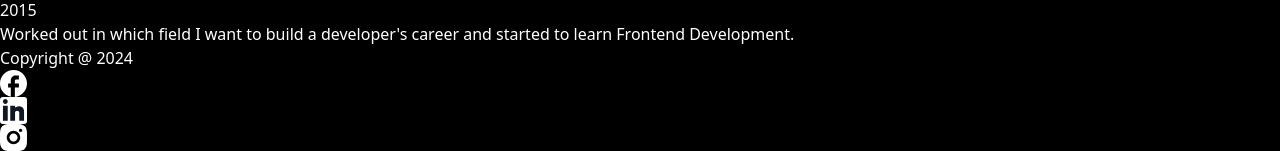
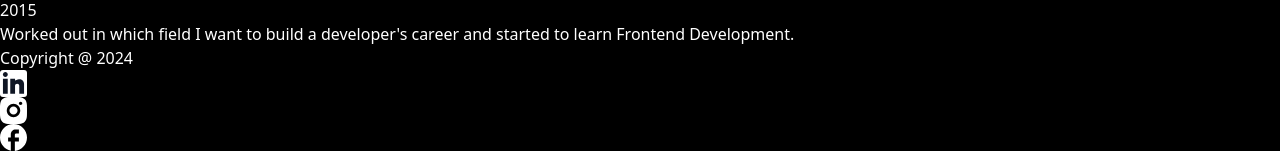
Before and after one commit to vidyanandk/portfolio_web, a React (Vite) app: page / in a window 1280 px wide. Shown: the part 4465-4616 px from the top of the page. Built offline with nearby package versions, Linux system fonts and the light colour scheme.

Commit message:
Update social media icons and their click handlers

```diff
--- a/src/App.jsx
+++ b/src/App.jsx
@@ -400,18 +400,20 @@ function App() {
           <div>
             <ul className="flex gap-4">
               <li>
+
+              <a>
+                  <img src={LinkedIn} className="w-5 to-cyan-500 hover:from-blue-700 hover:to-cyan-700" onClick={()=>handleClick({url:'https://www.linkedin.com/in/vidyanandkumar2210/'})} />
+                </a>
+
+              </li>
+              <li>
                 <a>
-                  <img src={Facebook} className="w-5" />
+                  <img src={Instagram} className="w-5" onClick={()=>handleClick({url:'https://www.linkedin.com/in/vidyanandkumar2210/'})} />
                 </a>
               </li>
               <li>
-                <a>
-                  <img src={LinkedIn} className="w-5" />
-                </a>
-              </li>
-              <li>
-                <a>
-                  <img src={Instagram} className="w-5" />
+              <a>
+                  <img src={Facebook} className="w-5" onClick={()=>handleClick({url:'https://www.linkedin.com/in/vidyanandkumar2210/'})} />
                 </a>
               </li>
             </ul>
```
